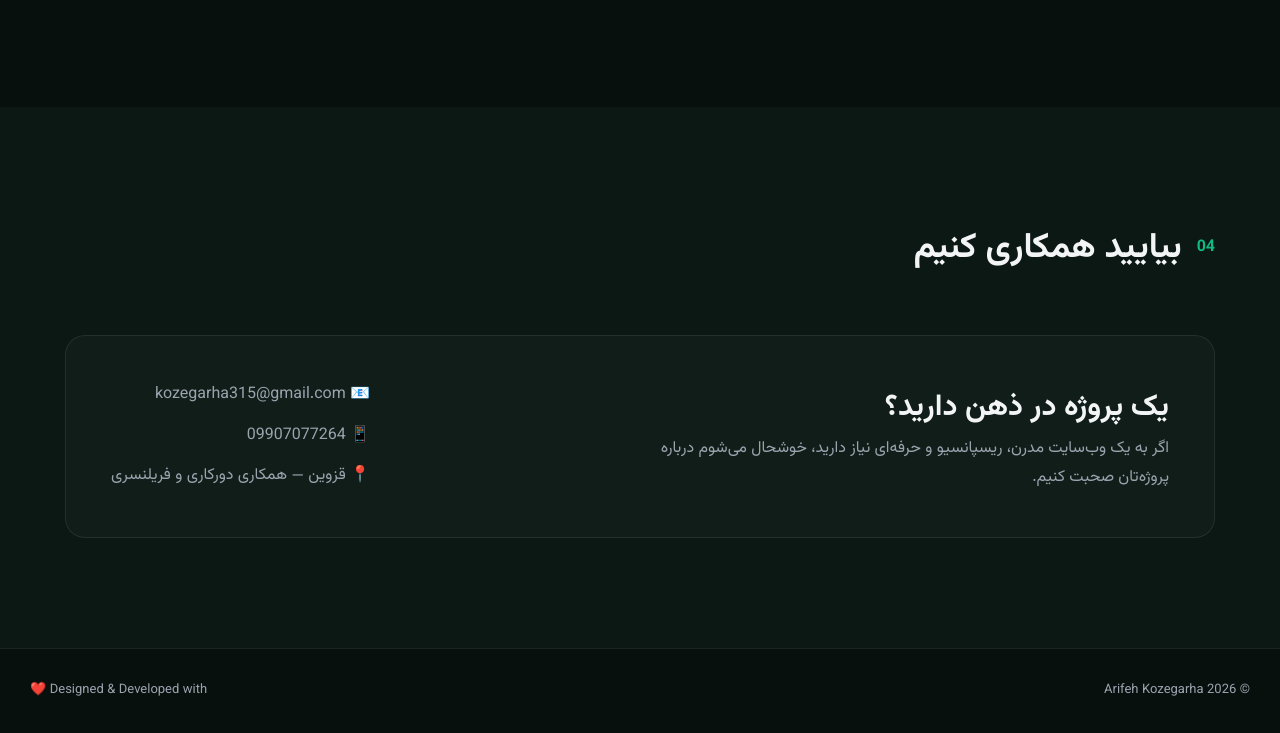
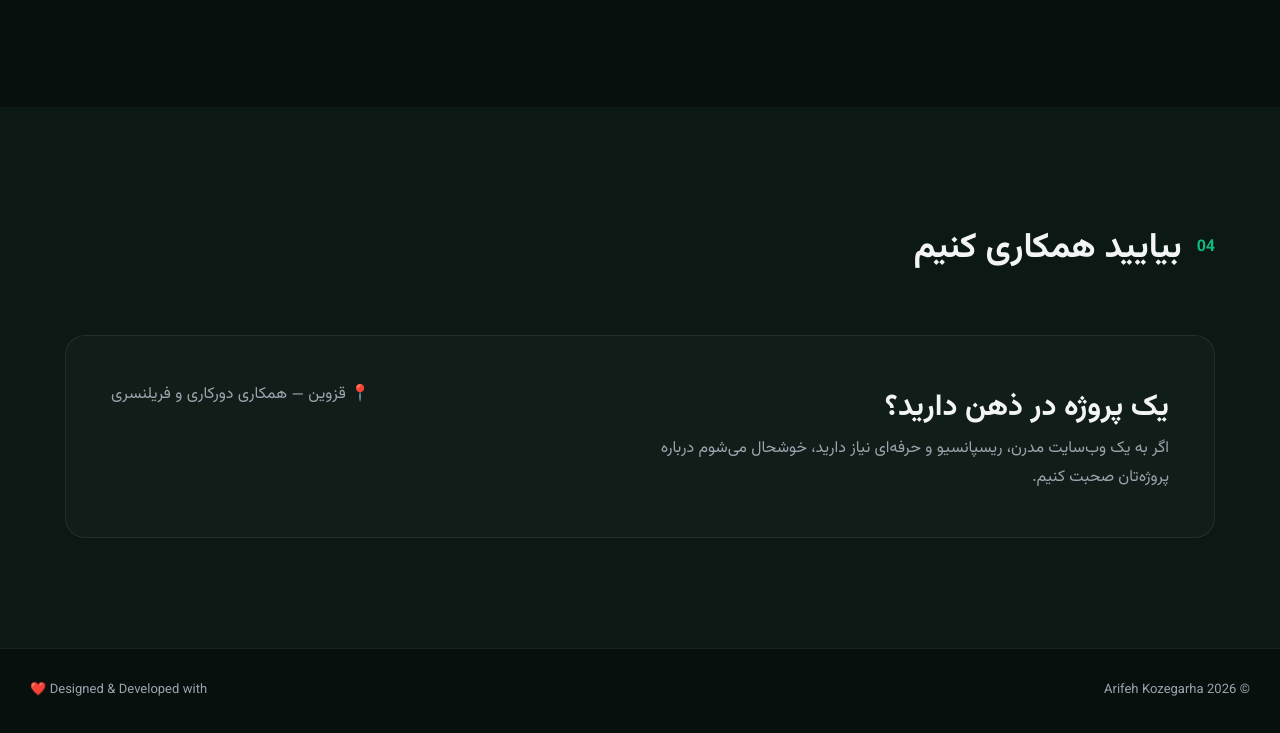
Before and after one commit to kozegarha/portfolio, a plain HTML site: page index.html in a window 1280 px wide. Shown: the part 2812-3545 px from the top of the page. Drawn offline with Linux system fonts and the light colour scheme.

Commit message:
Update index.html

```diff
--- a/index.html
+++ b/index.html
@@ -423,13 +423,6 @@ developer.available
 
             <div class="contact-info">
 
-                <a href="mailto:kozegarha315@gmail.com">
-                    📧 kozegarha315@gmail.com
-                </a>
-
-                <a href="tel:09907077264">
-                    📱 09907077264
-                </a>
 
                 <span>
                     📍 قزوین — همکاری دورکاری و فریلنسری
```
